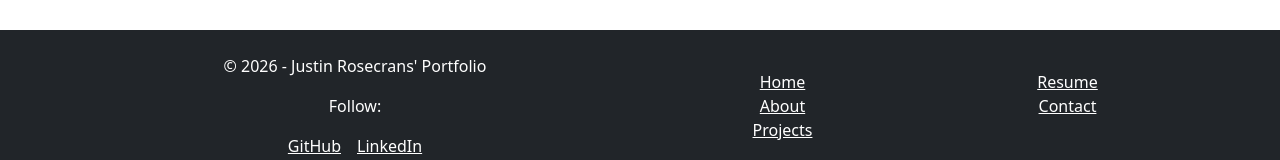
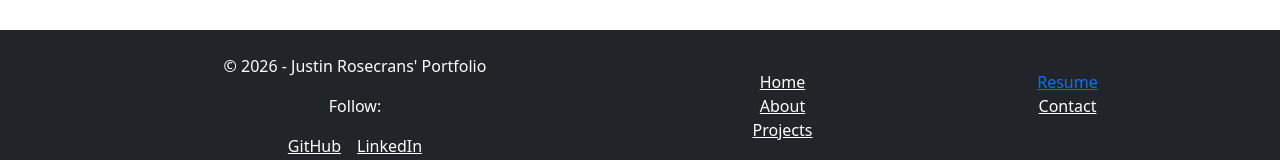
Before and after one commit to justin-rosecrans/portfolio_2026, a React (Vite) app: page / in a window 1280 px wide. Shown: the part 2495-2655 px from the top of the page. Built offline with nearby package versions, Linux system fonts and the light colour scheme.

Commit message:
update resume link

```diff
--- a/src/components/Footer.tsx
+++ b/src/components/Footer.tsx
@@ -31,7 +31,7 @@
               </Col>
               <Col md={6}>
                 <div className="mt-3">
-                  <a href={resume} download className="text-white d-block" style={{cursor: 'pointer'}}>Resume</a>
+                  <a href={resume} target="_blank" rel="noopener noreferrer">Resume</a>
                   <Link to="contact" smooth={true} duration={500} className="text-white d-block" style={{cursor: 'pointer'}}>Contact</Link>
                 </div>
               </Col>
--- a/src/components/Navigation.tsx
+++ b/src/components/Navigation.tsx
@@ -14,7 +14,9 @@
             <Nav.Link as={Link} to="home" spy={true} smooth={true} offset={-70} duration={500} activeClass="active" style={{cursor: 'pointer'}}>Home</Nav.Link>
             <Nav.Link as={Link} to="about" spy={true} smooth={true} offset={-70} duration={500} activeClass="active" style={{cursor: 'pointer'}}>About</Nav.Link>
             <Nav.Link as={Link} to="projects" spy={true} smooth={true} offset={-70} duration={500} activeClass="active" style={{cursor: 'pointer'}}>Projects</Nav.Link>
-            <Nav.Link href={resume} download style={{cursor: 'pointer'}}>Resume</Nav.Link>
+            <a href={resume} target="_blank" rel="noopener noreferrer" className="nav-link">
+              Resume
+            </a>
             <Nav.Link as={Link} to="contact" spy={true} smooth={true} offset={-70} duration={500} activeClass="active" style={{cursor: 'pointer'}}>Contact</Nav.Link>
           </Nav>
         </Navbar.Collapse>
--- a/src/pages/Home.tsx
+++ b/src/pages/Home.tsx
@@ -25,7 +25,7 @@
             <Link to="projects" spy={true} smooth={true} offset={-70} duration={500}>
               <Button variant="primary" className="m-2">Projects</Button>
             </Link>
-            <a href={resume} download>
+            <a href={resume} target="_blank" rel="noopener noreferrer">
               <Button variant="primary" className="m-2">Resume</Button>
             </a>
             <Link to="contact" spy={true} smooth={true} offset={-70} duration={500}>
```
